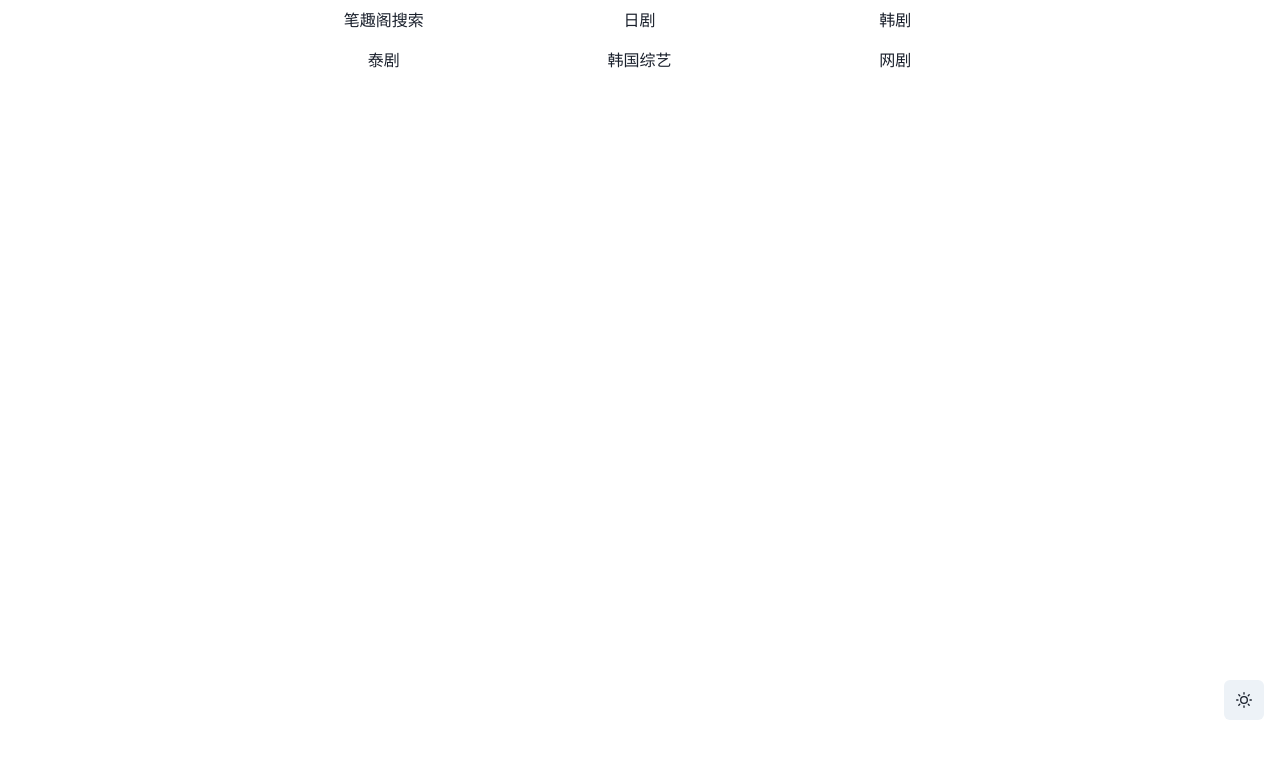
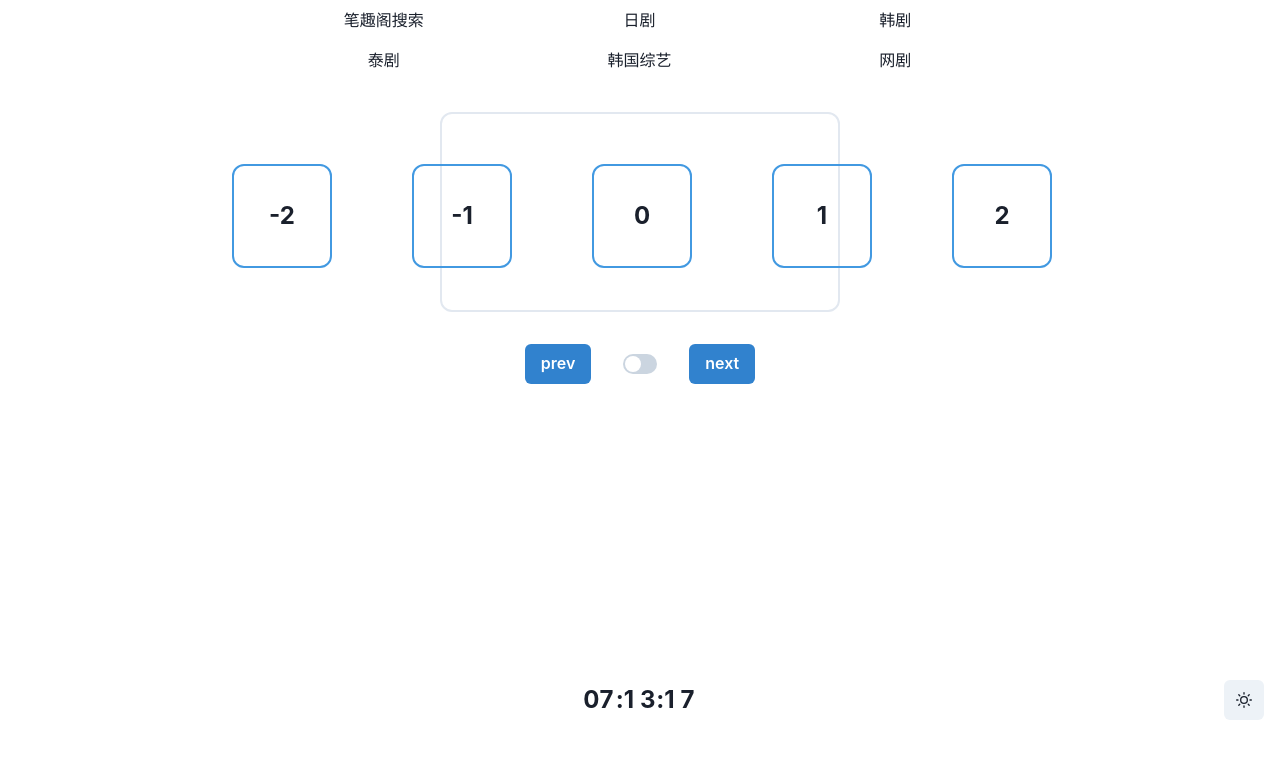
Before and after one commit to dodoto/one, a Next.js app: page / in a window 1280 px wide. Shown: the top 758 px of the page. Built offline with nearby package versions, Linux system fonts and the light colour scheme.

Commit message:
modified:   components/index.ts new file:   components/inf-scroller/inf-scroller.tsx new file:   components/timer/timer.tsx modified:   package.json modified:   pages/index.tsx modified:   pages/tiptap/index.tsx modified:   request/index.ts modified:   yarn.lock

```diff
--- a/components/index.ts
+++ b/components/index.ts
@@ -1 +1,3 @@
 export * from './error-alert/error-alert'
+export * from './timer/timer'
+export * from './inf-scroller/inf-scroller'
--- /dev/null
+++ b/components/inf-scroller/inf-scroller.tsx
@@ -0,0 +1,87 @@
+import React, { FC, useEffect, useRef, useState } from 'react'
+import { Container, Box, HStack, Button, Switch } from '@chakra-ui/react'
+
+type InfScrollerProps = {
+  buffer?: number          // 两侧子元素数量, 总量为 2 * buffer + 1
+}
+
+const SIZE = 400
+
+export const InfScroller: FC<InfScrollerProps> = ({ buffer = 1 }) => {
+  const [visible, setVisible] = useState(true)
+  const [index, setIndex] = useState(0)
+  const scrollLeft = useRef(0)
+  const isScroll = useRef(false)
+
+  const pageIndices = [...Array(buffer * 2 + 1)].map((_, i) => {
+    const bufferIndex = i - buffer;
+    return Math.round(index - bufferIndex);
+  })
+
+  const getLeft = (curIndex: number, pageIndex: number) => (pageIndex - curIndex) * (SIZE - 220)
+
+  const animate = (value: number, dest: number, dir: 1 | -1) => {
+    const step = 0.01 * dir
+    if (parseFloat(value.toFixed(3)) !== dest) {
+      requestAnimationFrame(() => {
+        animate(value + step, dest, dir)
+        setIndex(value)
+      })
+    } else {
+      requestAnimationFrame(() => {
+        setIndex(dest)
+        isScroll.current = false
+      })
+    }
+  }
+
+  const scroll = (dir: 1 | -1) => {
+    if (!isScroll.current) {
+      isScroll.current = true
+      animate(index, index + dir, dir)
+    }
+  }
+
+  useEffect(() => {
+    scrollLeft.current = index * SIZE
+    console.log(`scroll left = ${Math.round(scrollLeft.current)}`)
+  }, [index])
+
+
+  return (
+    <Container >
+      <Box
+        pos="relative"
+        h="200px"
+        w={`${SIZE}px`}
+        my="8"
+        mx="auto"
+        borderWidth={2}
+        borderRadius="xl"
+        overflow={visible ? 'visible' : 'hidden'}>
+        {
+          pageIndices.map((item) => (
+            <Box
+              pos="absolute"
+              top="50px"
+              left="150px"
+              borderWidth={2} borderRadius="xl"
+              borderColor="blue.400"
+              textAlign="center"
+              lineHeight="100px"
+              fontSize="2xl"
+              fontWeight="bold"
+              w={`${SIZE - 300}px`}
+              key={`item-${item}`}
+              style={{transform: `translateX(${getLeft(index, item)}px)`}}>{item}</Box>
+          ))
+        }
+      </Box>
+      <HStack justifyContent="center" gap="8">
+        <Button onClick={() => scroll(-1)} colorScheme="blue">prev</Button>
+        <Switch onChange={() => setVisible(!visible)}/>
+        <Button onClick={() => scroll(1)} colorScheme="blue">next</Button>
+      </HStack>
+    </Container>
+  )
+}
--- /dev/null
+++ b/components/timer/timer.tsx
@@ -0,0 +1,95 @@
+import React, { FC, useState, useRef, useEffect, memo, useMemo } from 'react'
+import { Box, Flex } from '@chakra-ui/react'
+
+const getUnitsAndTens = (value: number) => {
+  if (value < 0) {
+    return [0, value]
+  } else {
+    const tens = Math.floor(value / 10)
+    const units = value - tens * 10
+    return [tens, units]
+  }
+}
+
+const getCount = () => {
+  let time: number[] = []
+  const now = new Date()
+  const h = now.getHours()
+  const m = now.getMinutes()
+  const s = now.getSeconds()
+  time = time.concat(getUnitsAndTens(h)).concat(getUnitsAndTens(m)).concat(getUnitsAndTens(s))
+  return time
+}
+
+const Count: FC<{max?: number, min?: number, count?: number}> = memo(({ max = 9, min = 0, count = 0 }) => {
+  const containerRef = useRef<HTMLDivElement>(null)
+
+  const countArray = useMemo(() => {
+    const arr = new Array(max + 1).fill(1).map((_, index) => index)
+    arr.push(min)
+    return arr
+  }, [max, min])
+
+  const handleTransitionEnd = () => {
+    if (count === min) {
+      Object.assign(containerRef.current!.style, {
+        transform: `translateY(${min * -40}px)`,
+        transition: 'none',
+      })
+    }
+  }
+
+  useEffect(() => {
+    let translateY = 0
+    if (count === min) {
+      translateY = (max + 1) * -40
+    } else {
+      translateY = count * -40
+    }
+    Object.assign(containerRef.current!.style, {
+      transform: `translateY(${translateY}px)`,
+      transition: 'transform 0.3s',
+    })
+  }, [count])
+
+  return (
+    <Box h="10" overflow="hidden">
+      <Box ref={containerRef} onTransitionEnd={handleTransitionEnd}>
+        {
+          countArray.map((item, index) => (
+            <Box key={index}>{item}</Box>
+          ))
+        }
+      </Box>
+    </Box>
+  )
+})
+
+export const Timer = () => {
+  const [counts, setCounts] = useState(getCount())
+
+  const maxUnitH = counts[0] === 2 ? 3 : 9
+
+  useEffect(() => {
+    const timer = setInterval(() => {
+      setCounts(getCount())
+    }, 1000)
+
+    return () => {
+      clearInterval(timer)
+    }
+  }, [])
+
+  return (
+    <Flex fontSize="3vmin" fontWeight="bold" lineHeight="10" justifyContent="center" pos="fixed" right="0" bottom="20" left="0">
+      <Count max={2} count={counts[0]}/>
+      <Count max={maxUnitH} count={counts[1]}/>
+      :
+      <Count max={5} count={counts[2]}/>
+      <Count count={counts[3]}/>
+      :
+      <Count max={5} count={counts[4]}/>
+      <Count count={counts[5]}/>
+    </Flex>
+  )
+}
--- a/package.json
+++ b/package.json
@@ -13,6 +13,9 @@
     "@chakra-ui/react": "^2.3.6",
     "@emotion/react": "^11.10.4",
     "@emotion/styled": "^11.10.4",
+    "@tiptap/pm": "^2.0.0-beta.213",
+    "@tiptap/react": "^2.0.0-beta.213",
+    "@tiptap/starter-kit": "^2.0.0-beta.213",
     "cheerio": "^1.0.0-rc.12",
     "formdata-polyfill": "^4.0.10",
     "framer-motion": "^7.6.1",
--- a/pages/index.tsx
+++ b/pages/index.tsx
@@ -2,7 +2,7 @@ import type { NextPage } from 'next'
 import { Box, Wrap, WrapItem, Link, Container, Divider } from '@chakra-ui/react'
 import { getCool18SearchData } from '../request'
 import { FC } from 'react'
-
+import { Timer, InfScroller } from '@/components'
 
 // const breakpoints = {
 //   sm: '30em',    480
@@ -69,6 +69,8 @@ const Home: NextPage<{content: Content}> = ({content}) => {
             )) :
             content.error
           } */}
+          <InfScroller buffer={2}/>
+          <Timer/>
       </Container>
     </Box>
   )
```
Also changed, not shown: pages/tiptap/index.tsx (+13 -9 lines), request/index.ts (+40 -6 lines), 1 other file (tests, documents, lock files or other folders).
